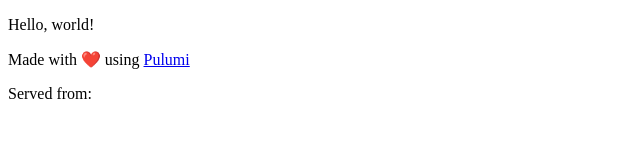
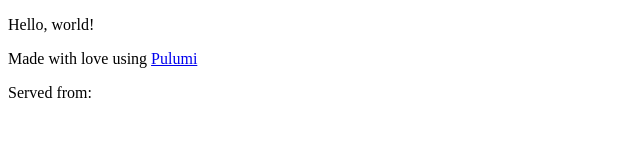
Before and after one commit to justinvp/aws, a website: page www/index.html in a window 1280 px wide. Shown: the full height of the page, 0-640 px from the left. Drawn offline with Linux system fonts and the light colour scheme; no server answers.

Commit message:
Change heart emoji to 'love'

```diff
--- a/www/index.html
+++ b/www/index.html
@@ -7,7 +7,7 @@
 </head>
 <body>
     <p>Hello, world!</p>
-    <p>Made with ❤️ using <a href="https://pulumi.com">Pulumi</a></p>
+    <p>Made with love using <a href="https://pulumi.com">Pulumi</a></p>
     <p>Served from: <span id="source"></span></p>
 </body>
 <script>
```
